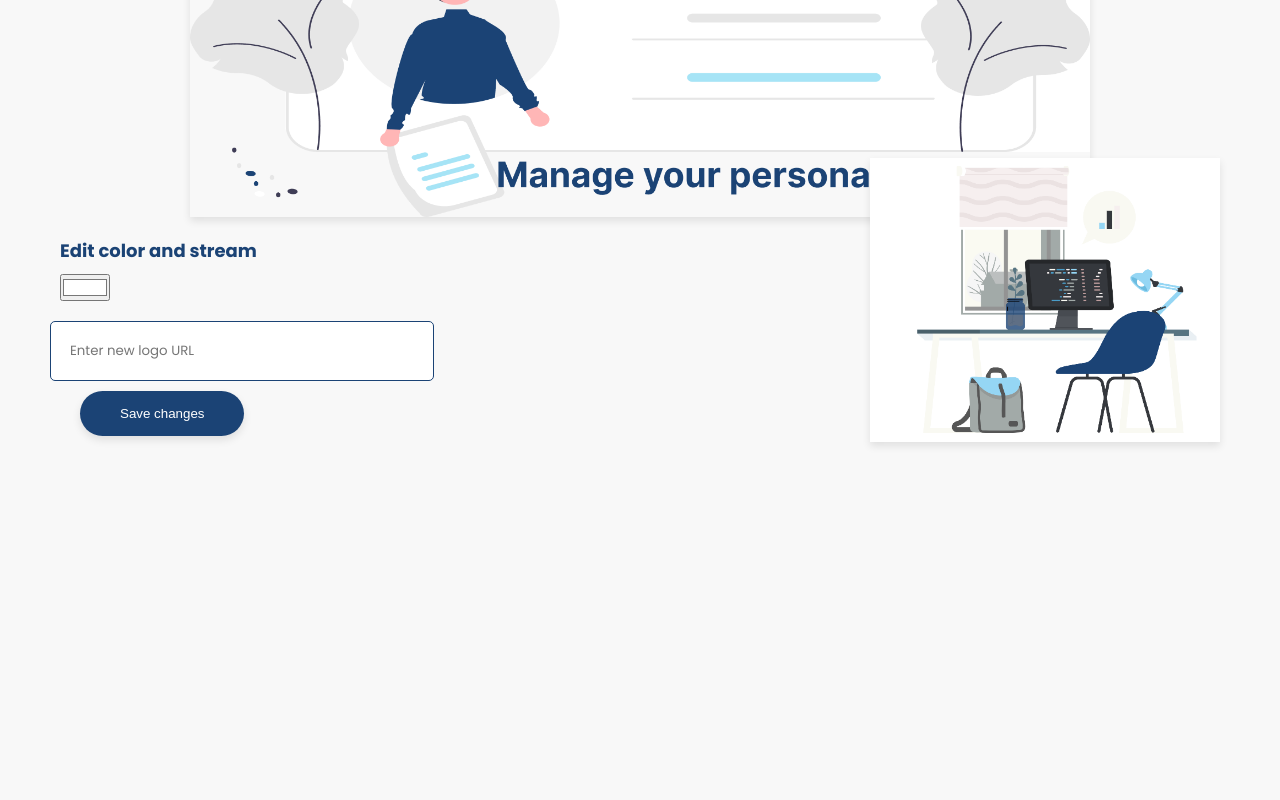
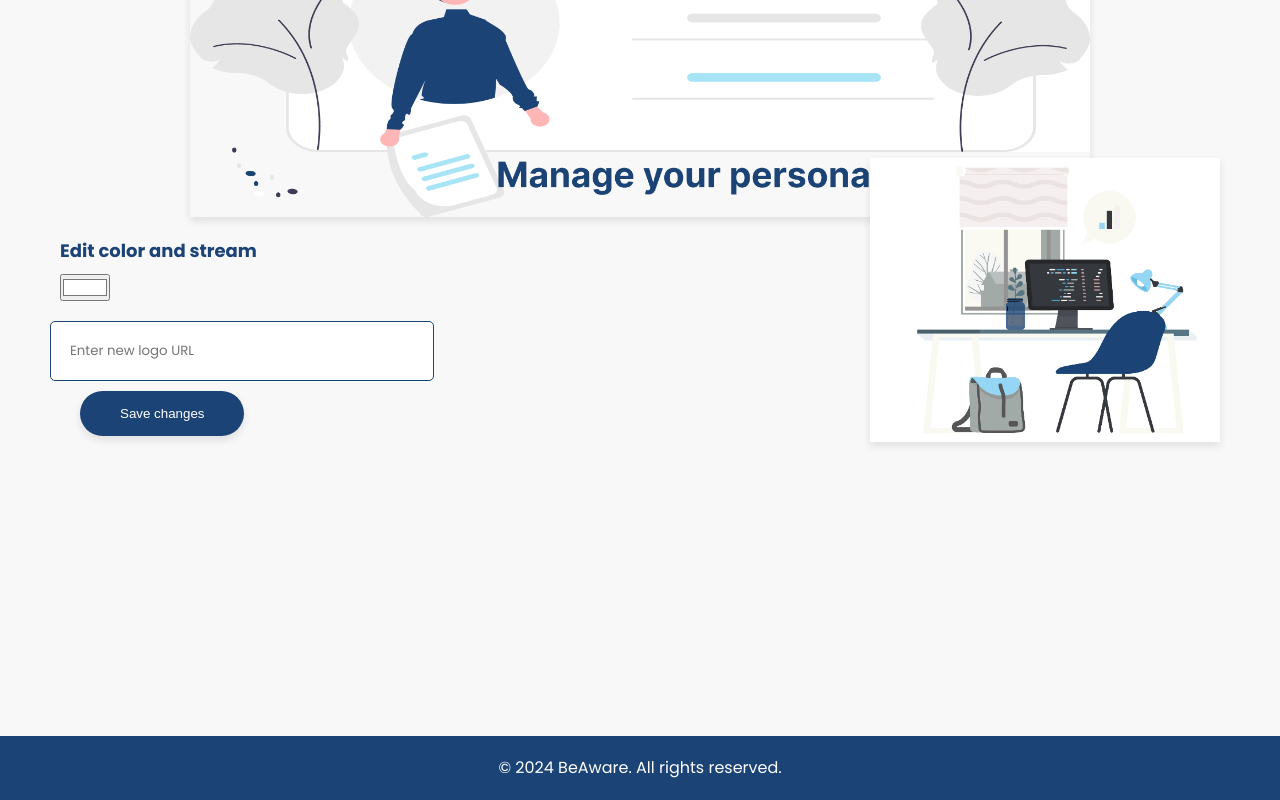
Before and after one commit to prabhnosingh/Be_Aware, a React (Create React App) app in the folder client/: page /editstream in a window 1280 px wide. Shown: the part 291-1091 px from the top of the page. Before the commit the page ends 800 px from the top, so only its background shows below. Built offline with nearby package versions, Linux system fonts and the light colour scheme.

Commit message:
adding footers and adjusting the animations

```diff
--- a/client/src/components/dashboard/dashboard-style.css
+++ b/client/src/components/dashboard/dashboard-style.css
@@ -33,7 +33,7 @@
   #dashboardMain {
        /* display: grid; */
       opacity: 1;
-      animation: fadeIn 6s ease-in-out forwards;
+      animation: fadeIn 5s ease-in-out forwards;
   }
 
   @keyframes fadeIn {
@@ -91,6 +91,7 @@
     background-color: #1B4375; /* Background color */
     color: #fff; /* Text color */
     padding: 20px;
+    margin-top: 30px;
     text-align: center;
   }
 
--- a/client/src/components/dashboard/dashboard.js
+++ b/client/src/components/dashboard/dashboard.js
@@ -55,7 +55,7 @@ document.head.appendChild(styleTag2);
       animation: wateryKeyframes,
       // grow: 'row',
       showConfirmButton: false,
-      showCloseButton: true,
+      // showCloseButton: true,
     });
     localStorage.setItem("alert","no");
   }
--- a/client/src/components/editprofile/editpassword/editPassword.js
+++ b/client/src/components/editprofile/editpassword/editPassword.js
@@ -128,6 +128,9 @@ const EditPasswordPage = () => {
       <div className="security-image-container">
         <img src={securityImage} alt="Security Image" className="security-image" />
       </div>
+      <div id="footer2">
+    <p>&copy; 2024 BeAware. All rights reserved.</p>
+  </div>
     </div>
   );
 };
--- a/client/src/components/editprofile/editpassword/editprofile-style.css
+++ b/client/src/components/editprofile/editpassword/editprofile-style.css
@@ -15,7 +15,13 @@
   height: 80px; /* Adjust the height of the logo */
   margin-right: 20px; /* Add some spacing between logo and buttons */
 }
-
+#footer2 {
+  background-color: #1B4375; /* Background color */
+  color: #fff; /* Text color */
+  padding: 20px;
+  text-align: center;
+  margin-top: 100px;
+}
 .navbar button {
   background-color: #1B4375; /* Desired button color */
   color: white; /* Text color */
--- a/client/src/components/editprofile/editstream/editStream.js
+++ b/client/src/components/editprofile/editstream/editStream.js
@@ -82,6 +82,7 @@ const EditStreamPage = () => {
   };
 
   return (
+    <>
     <div>
       {/* Navbar */}
       <nav className="navbar">
@@ -123,7 +124,12 @@ const EditStreamPage = () => {
       <div className="security-image-container">
         <img src={securityImage} alt="Security Image" className="security-image" />
       </div>
+
+    <div id="footer1">
+    <p>&copy; 2024 BeAware. All rights reserved.</p>
+  </div>
     </div>
+    </>
   );
 };
 
--- a/client/src/components/editprofile/editstream/editprofile-style.css
+++ b/client/src/components/editprofile/editstream/editprofile-style.css
@@ -10,6 +10,14 @@
 .button-wrapper {
   display: flex;
   margin-right: 40px; /* Add margin between buttons */
+
+}
+#footer1 {
+  background-color: #1B4375; /* Background color */
+  color: #fff; /* Text color */
+  padding: 20px;
+  text-align: center;
+  margin-top: 300px;
 }
 .logo {
   height: 80px; /* Adjust the height of the logo */
@@ -108,7 +116,7 @@
 /* editprofile-style.css */
 
 .security-image-container {
-  position: absolute;
+  /* position: absolute; */
   bottom: 20px;
   right: 20px;
 }
--- a/client/src/pages/Stream.js
+++ b/client/src/pages/Stream.js
@@ -149,6 +149,8 @@ function getContrastColor(hexColor) {
 
 
   return (
+    <>
+    <div>
     <div className={styles.stream}>
       <BaseFrame />
       <div className={styles.uRLInstructionFrame}>
@@ -287,7 +289,13 @@ function getContrastColor(hexColor) {
           </DialogActions>
         </BootstrapDialog>
       </React.Fragment>
+
     </div>
+  </div>
+    <div id="footer">
+    <p>&copy; 2024 BeAware. All rights reserved.</p>
+  </div>
+  </>
   );
 };
 
--- a/client/src/pages/Stream.module.css
+++ b/client/src/pages/Stream.module.css
@@ -149,6 +149,7 @@ body {
   display: flex;
   justify-content: center;
   box-sizing: border-box;
+  margin-bottom: 30px;
 }
 .uRLInstructionFrame {
   align-self: stretch;
@@ -187,6 +188,12 @@ body {
   margin-top: 5rem;
   gap: 3rem;
 }
+  #footerD {
+    background-color: #1B4375; /* Background color */
+    color: #fff; /* Text color */
+    padding: 20px;
+    text-align: center;
+  }
 
 @media screen and (max-width: 900px) {
   .url {
```
